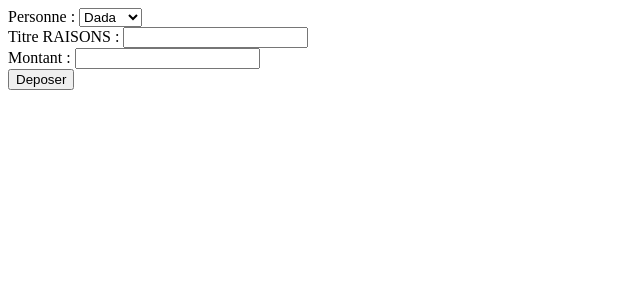
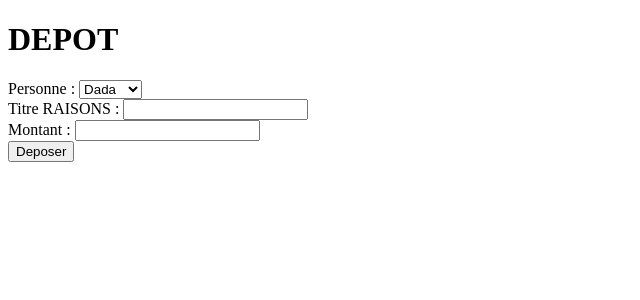
Before and after one commit to Kanteerix/gestion_argent_git, a PHP site: page /pages/depot_retrait.php?choix=depot in a window 1280 px wide. Shown: the top 300 px of the page, without its empty margins (0-640 px from the left). Run offline with PHP 8.4, Linux system fonts and the light colour scheme; data comes from the database, SQL or seed files in the repository.

Commit message:
Update depot_retrait.php

```diff
--- a/pages/depot_retrait.php
+++ b/pages/depot_retrait.php
@@ -17,6 +17,7 @@ $choix = $_GET['choix'] ;
     <main>
         <?php
         if ($choix === "depot") { ?>
+            <h1>DEPOT</h1>
             <form action="../php/traitement_depot.php" method="get">
                 <label for="personne">Personne : </label>
                 <select name="personne" id="personne">
@@ -36,6 +37,7 @@ $choix = $_GET['choix'] ;
             </form>
         <?php }
         else if ($choix === "retrait") { ?>
+            <h1>RETRAIT</h1>
             <form action="../php/traitement_retrait.php" method="get">
                 <label for="personne">Personne : </label>
                 <select name="personne" id="personne">
```
